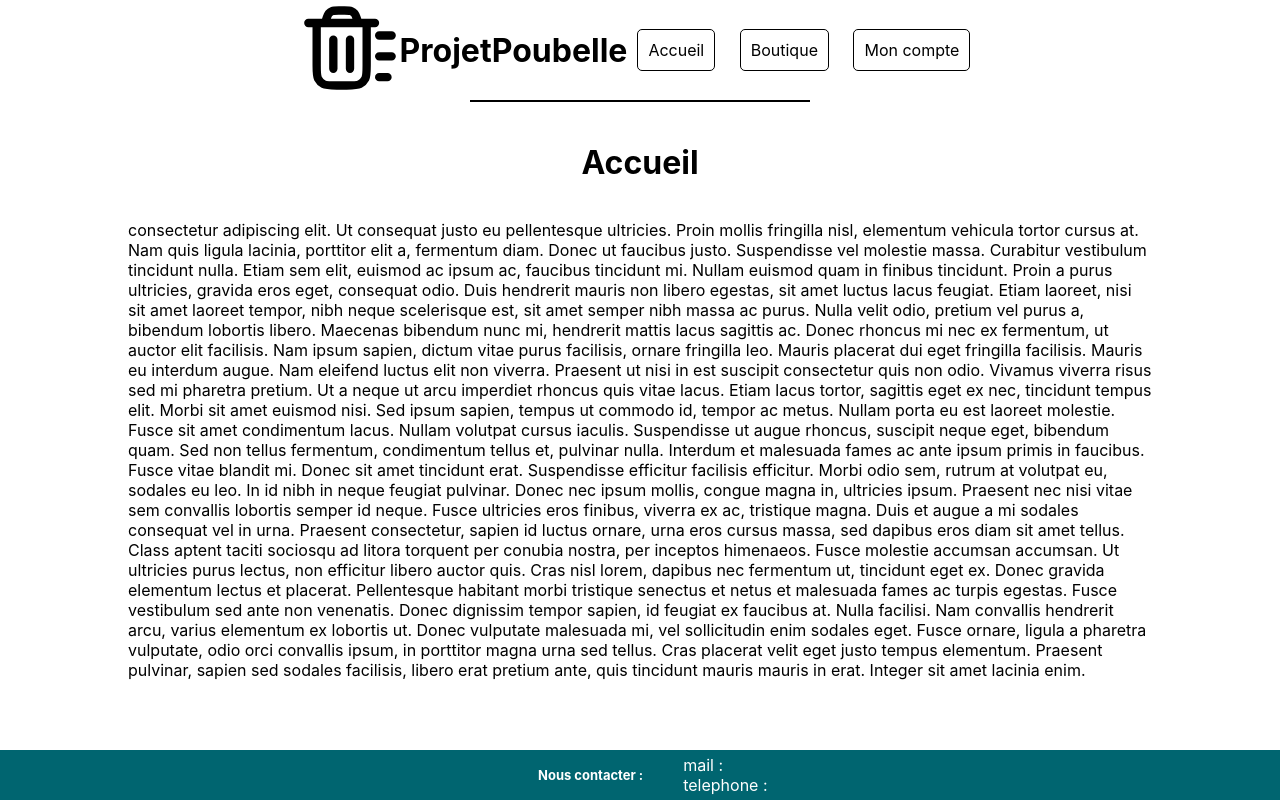
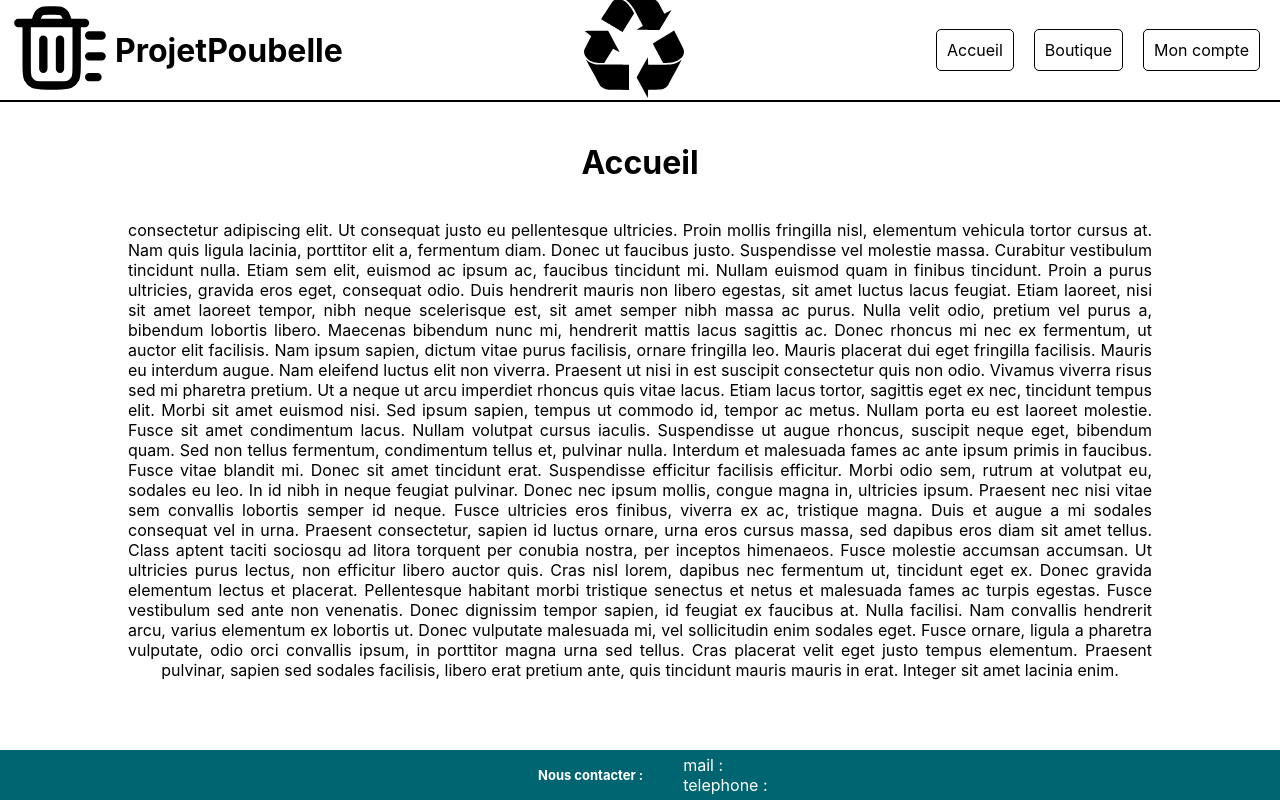
Before and after one commit to Esteban795/PP2I1, a Flask app: page /accueil in a window 1280 px wide. Run offline with Flask 3, Linux system fonts and the light colour scheme.

Commit message:
feat: [+] upgraded base.css & base.html : bettered the header look, still have to fix it so it sticks to the top

```diff
--- a/PP2I1/src/frontend/static/css/base.css
+++ b/PP2I1/src/frontend/static/css/base.css
@@ -7,12 +7,12 @@
   background-color: rgb(255, 255, 255);
   margin : 0;
   flex-direction: column;
-    align-items: center;
+  /* align-items: center; */
 }
 
 .header{
   display: flex;
-    justify-content: center;
+  justify-content: space-between;
   align-items: center;
   background-color: #ffffff;
   color: #000000;
@@ -25,7 +25,7 @@
 }
 
 
-  .header a:not([id = "logo"]){
+.header a:not([id = "logo"],[id = "top_logo"]){
   text-decoration: none;
   padding: 10px;
   color: #000000;
@@ -40,7 +40,7 @@
 }
 
 .header-line{
-    width: 50%;
+  width: 100%;
   height: 2px;
   background-color: #000;
   margin: 0 auto;
@@ -52,6 +52,20 @@
   flex-direction: column;
 }
 
+.header-left{
+  display: flex;
+  justify-content: center;
+  align-items: center;
+  margin-left: 10px;
+  gap:5px;
+}
+
+.header-right{
+  display: flex;
+  justify-content: center;
+  align-items: center;
+  margin-right: 10px;
+}
 
 .contact{
   display: flex;
--- a/PP2I1/src/frontend/static/css/homepage.css
+++ b/PP2I1/src/frontend/static/css/homepage.css
@@ -2,6 +2,9 @@
   display: flex;
   flex-direction: column;
   align-items: center;
+  align-self: center;
   width: 80%;
   margin-top: 20px;
+  text-align: justify;
+  text-align-last: center;
 }
--- a/PP2I1/src/frontend/templates/base.html
+++ b/PP2I1/src/frontend/templates/base.html
@@ -12,13 +12,15 @@
 <body>
     <div class ="headerui">
         <div class="header">
+            <div class="header-left">
                 <!-- Here you have the name of the project and 4 buttons leading to the other
                 pages : Accueil (here), Mon Compte (which will have all the account related things)
                 and Boutique which lead to the shop to get the magnificient Poubelles™-->
                 <a href="/accueil/" id="logo"><img src="../static/images/trash.svg" id="logo" alt = "Logo of the project" width="100" height="100"></a>
                 <!-- note : remplacer par le bon logo, si possible en svg-->
                 <h1>ProjetPoubelle</h1>
-
+            </div>
+            <a href="#top" id="top_logo"><img src="../static/images/env.svg" id="top_logo" alt = "Logo used to go back at the top of the page" width="100" height="100"></a>
         <!-- note : ajouter des mots clés en "strong" pour le référencement-->
             <div class="header-right">
                 <a class="active" href="/accueil/">Accueil</a>
```
Also changed, not shown: PP2I1/src/frontend/template/homepage.html (deleted, +0 -54 lines), PP2I1/src/frontend/static/images/env.svg (added). Lines whose indentation alone changed are shown as unchanged.
